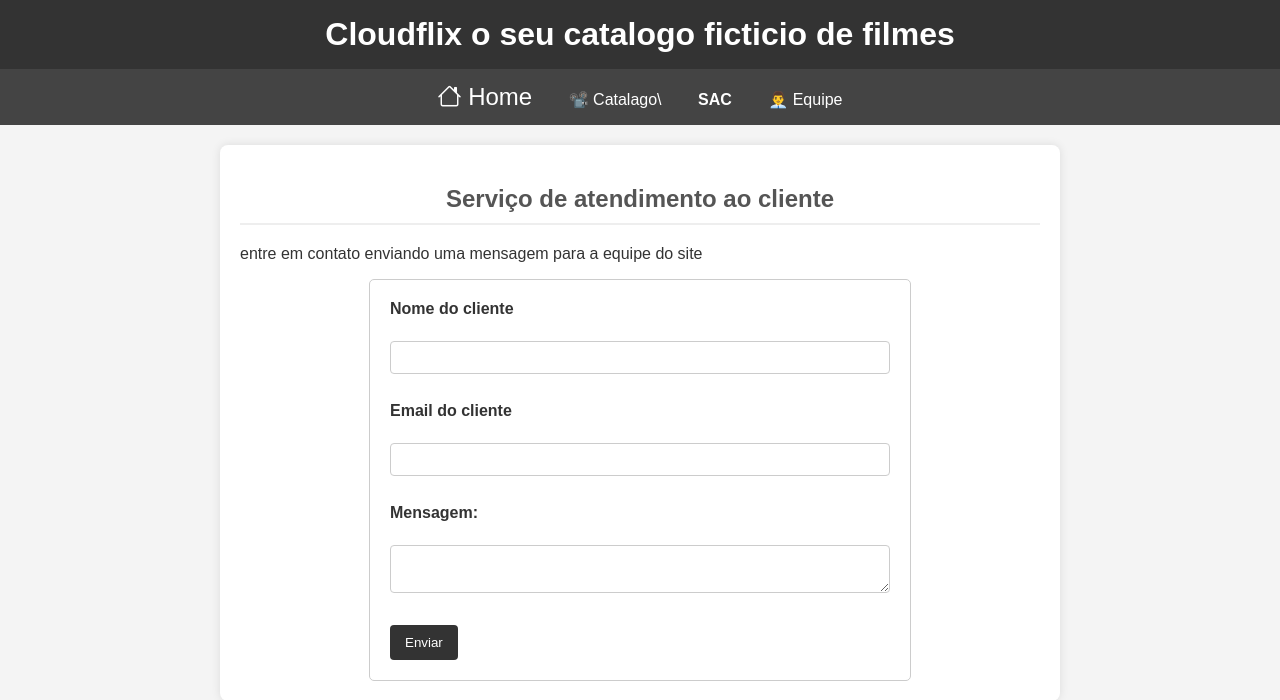
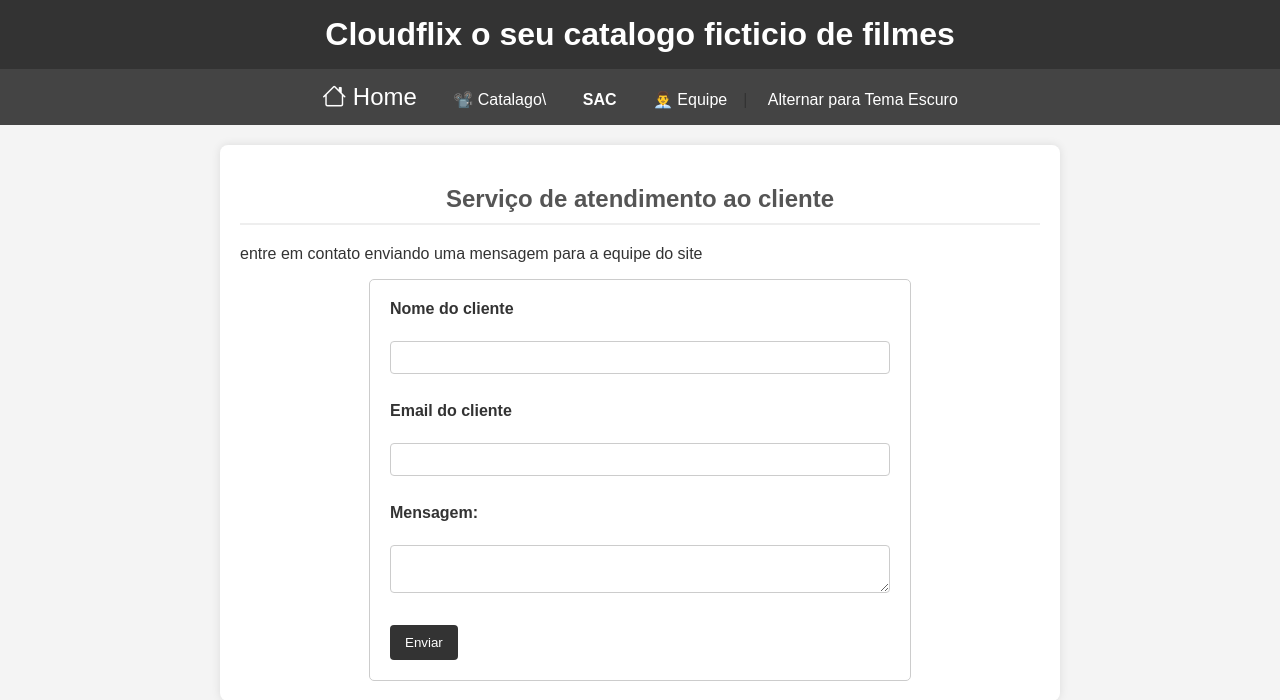
Before and after one commit to ThiagooDJesus/ARA0062-cloudflix-segunda, a PHP site: page /SAC.html in a window 1280 px wide. Shown: the top 700 px of the page. Run offline with PHP 8.4, Linux system fonts and the light colour scheme.

Commit message:
ALTERNAR-TEMA

```diff
--- a/SAC.html
+++ b/SAC.html
@@ -21,7 +21,8 @@
 
            <a href="catalogo.html"> 📽️ Catalago\</a>
            <b>SAC</b>
-           <a href="equipe.html"> 👨‍💼 Equipe</a>
+           <a href="equipe.html"> 👨‍💼 Equipe</a>|
+           <a id="alternaTema" href="#">Alternar para Tema Escuro</a>
      </nav>
      <main>
         <h2>Serviço de atendimento ao cliente</h2>
@@ -52,6 +53,7 @@
    </footer>
 
    <script src="./JS/script.js" type="text/JavaScript"> </script>
+   <script src="js/tema.js"></script>
 
 </body>
 
--- a/catalogo.html
+++ b/catalogo.html
@@ -23,7 +23,8 @@
       </a>
       <b>Catálogo</b>
       <a href="SAC.html"> 🛠️ SAC\</a>
-      <a href="equipe.html"> 👨‍💼 Equipe\</a>
+      <a href="equipe.html"> 👨‍💼 Equipe\</a>|
+      <a id="alternaTema" href="#">Alternar para Tema Escuro</a>
 
    </nav>
    <main>
@@ -67,6 +68,7 @@
    </footer>
 
  <script src="js/catalogo.js"></script>
+<script src="js/tema.js"></script>
 
 </body>
 
--- a/css/style.css
+++ b/css/style.css
@@ -134,3 +134,31 @@ thead {
 td img {
 border-radius: 5px;
 }
+
+/* NOVO: Classe para o tema escuro */
+
+.tema-escuro {
+
+background-color: #121212 !important; /* !important garante que sobrescreve o CSS do body */
+
+color: #f0f0f0;
+
+}
+
+
+.tema-escuro header, .tema-escuro footer {
+
+background-color: #000;
+
+}
+
+
+.tema-escuro main {
+
+background-color: #2c2c2c;
+
+color: #f0f0f0;
+
+box-shadow: 0 0 15px rgba(255, 255, 255, 0.2);
+
+}
--- a/data/catalogo.json
+++ b/data/catalogo.json
@@ -1,3 +1,4 @@
+
 [
     {
 
--- a/equipe.html
+++ b/equipe.html
@@ -21,7 +21,8 @@
 
          <a href="catalogo.html"> 📽️ Catalago\</a>
          <a href="SAC.html"> 🛠️ SAC\</a>
-         <b>Equipe</b>
+         <b>Equipe</b>|
+         <a id="alternaTema" href="#">Alternar para Tema Escuro</a>
    </nav>
    <main>
       <h2> Equipe de Desenvolvimento</h2>
@@ -46,6 +47,7 @@
           Este projeto é uma ferramenta educacional e não comercial. As informações e imagens de filmes são utilizadas para fins de demonstração, aprendizado e ilustração de conceitos de desenvolvimento web.
         </p>
    </footer>
+   <script src="js/tema.js"></script>
 </body>
 
 </html>
--- a/index.html
+++ b/index.html
@@ -21,6 +21,7 @@
            <a href="catalogo.html"> 📽️ Catalago</a> |
            <a href="SAC.html"> 🛠️ SAC</a> |
            <a href="equipe.html"> 👨‍💼 Equipe</a>
+           <a id="alternaTema" href="#">Alternar para Tema Escuro</a>
      </nav>
      <main>
         <h2> Bem-vindos ao CloudFlix: Catálogo de Filmes</h2>
@@ -48,7 +49,8 @@
    </footer>
 </body>
 
-   <script src="./JS/script.js" type = "text/JavaScript">
+   <script src="./js/script.js" type = "text/JavaScript">
+   <script src="js/tema.js"></script>
 </script>
 
 </html>
--- /dev/null
+++ b/js/tema.js
@@ -0,0 +1,105 @@
+document.addEventListener('DOMContentLoaded', function () {
+
+
+    const body = document.body;
+
+    const btnAlternarTema = document.getElementById('alternaTema');
+
+
+    // ----------------------------------------------------
+
+    // FUNÇÃO 1: APLICAR TEMA AO CARREGAR A PÁGINA
+
+    // ----------------------------------------------------
+
+    function carregarTema() {
+
+        // 1. Tenta obter o tema salvo no localStorage. Padrão é 'light'.
+
+        const temaSalvo = localStorage.getItem('preferenciaTema') || 'light';
+
+
+        if (temaSalvo === 'dark') {
+
+            body.classList.add('tema-escuro');
+
+            if (btnAlternarTema) {
+
+                btnAlternarTema.textContent = 'Alternar para Tema Claro';
+
+            }
+
+        } else {
+
+            body.classList.remove('tema-escuro');
+
+            if (btnAlternarTema) {
+
+                btnAlternarTema.textContent = 'Alternar para Tema Escuro';
+
+            }
+
+        }
+
+    }
+
+
+    // ----------------------------------------------------
+
+    // FUNÇÃO 2: SALVAR O TEMA QUANDO ELE MUDA
+
+    // ----------------------------------------------------
+
+    function alternarESalvarTema() {
+
+        // Alterna (liga/desliga) a classe 'tema-escuro' no body
+
+        body.classList.toggle('tema-escuro');
+
+
+        let novoTema;
+
+
+        if (body.classList.contains('tema-escuro')) {
+
+            novoTema = 'dark';
+
+            btnAlternarTema.textContent = 'Alternar para Tema Claro';
+
+        } else {
+
+            novoTema = 'light';
+
+            btnAlternarTema.textContent = 'Alternar para Tema Escuro';
+
+        }
+
+
+        // Salva a nova preferência no localStorage
+
+        localStorage.setItem('preferenciaTema', novoTema);
+
+    }
+
+
+    // ----------------------------------------------------
+
+    // INICIALIZAÇÃO
+
+    // ----------------------------------------------------
+
+
+    // 1. Carrega o tema imediatamente ao carregar a página
+
+    carregarTema();
+
+
+    // 2. Adiciona o evento de clique APENAS se o botão existir na página
+
+    if (btnAlternarTema) {
+
+        btnAlternarTema.addEventListener('click', alternarESalvarTema);
+
+    }
+
+});
```
Lines whose indentation alone changed are shown as unchanged.
